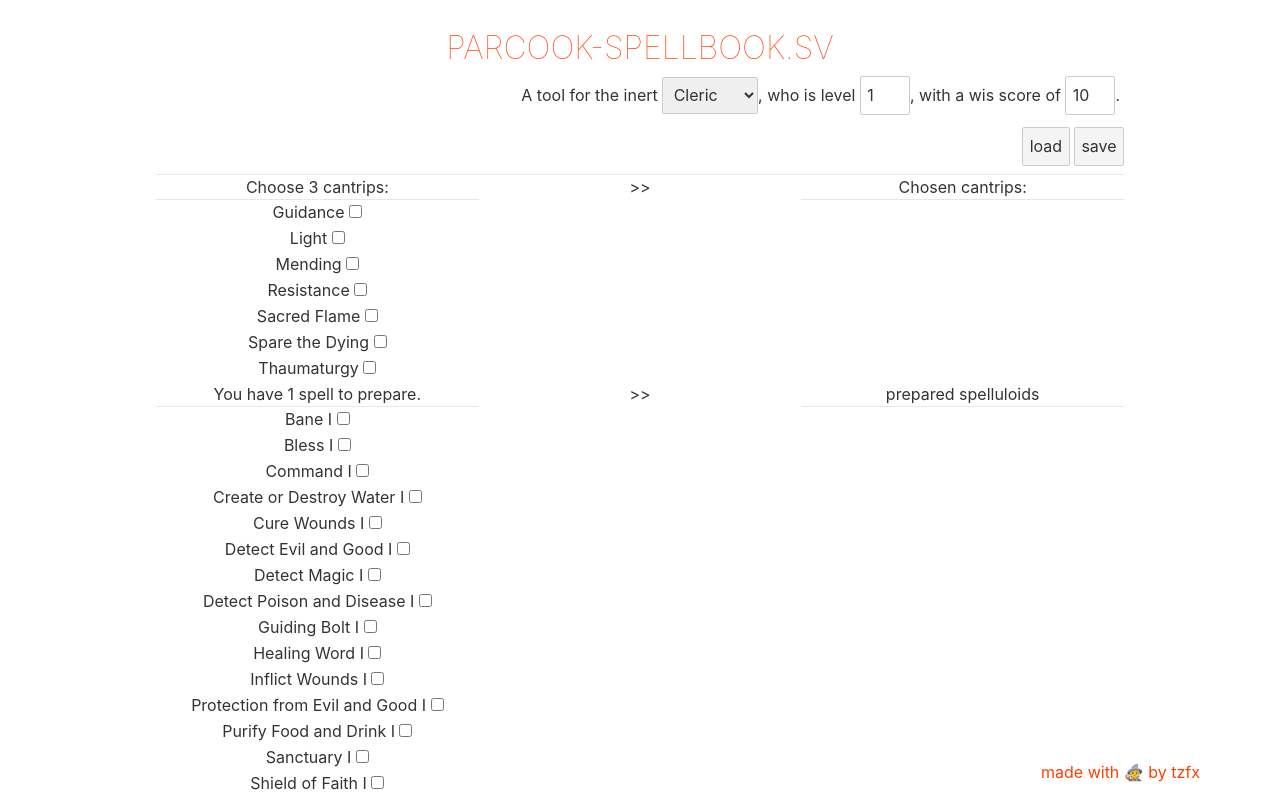
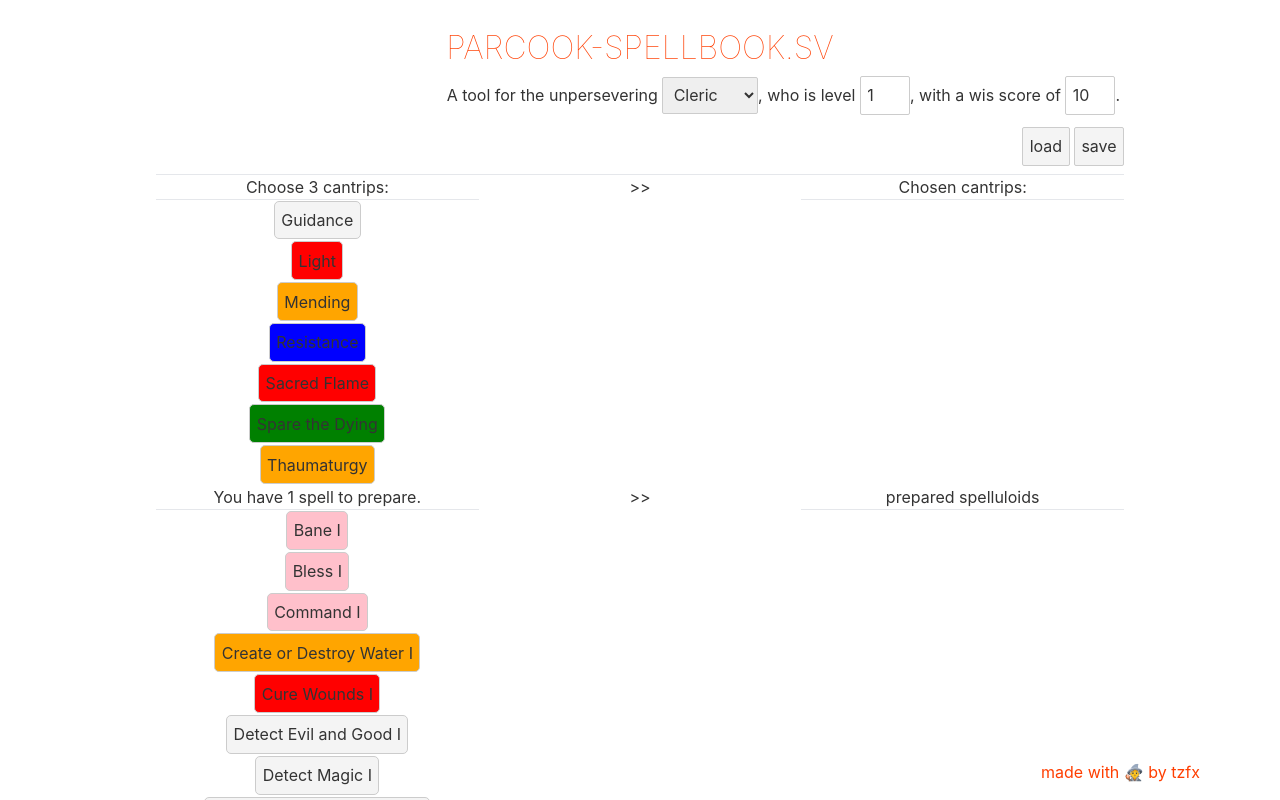
Before and after one commit to tzfx/parcook-spellbook.sv, a Svelte app: page / in a window 1280 px wide. Shown: the top 800 px of the page. Built offline with nearby package versions, Linux system fonts and the light colour scheme.

Commit message:
feat: the colours, duke- the colours.

```diff
--- a/public/app.css
+++ b/public/app.css
@@ -506,6 +506,9 @@ Ensure the default browser behavior of the `hidden` attribute.
 .p-1 {
   padding: 0.25rem;
 }
+.p-0 {
+  padding: 0px;
+}
 .text-center {
   text-align: center;
 }
@@ -591,3 +594,35 @@ button:not(:disabled):active {
 button:focus {
     border-color: #666;
 }
+
+.abjuration {
+    background-color: blue;
+}
+
+.conjuration {
+    background-color: yellow;
+}
+
+.divination: {
+    background-color: grey;
+}
+
+.enchantment {
+    background-color: pink;
+}
+
+.evocation {
+    background-color: red;
+}
+
+.illusion {
+    background-color: purple;
+}
+
+.necromancy {
+    background-color: green;
+}
+
+.transmutation {
+    background-color: orange;
+}
--- a/public/global.css
+++ b/public/global.css
@@ -70,3 +70,35 @@ button:not(:disabled):active {
 button:focus {
     border-color: #666;
 }
+
+.abjuration {
+    background-color: blue;
+}
+
+.conjuration {
+    background-color: yellow;
+}
+
+.divination: {
+    background-color: grey;
+}
+
+.enchantment {
+    background-color: pink;
+}
+
+.evocation {
+    background-color: red;
+}
+
+.illusion {
+    background-color: purple;
+}
+
+.necromancy {
+    background-color: green;
+}
+
+.transmutation {
+    background-color: orange;
+}
--- /dev/null
+++ b/src/Spell.svelte
@@ -0,0 +1,19 @@
+<script lang="ts">
+    import { convert } from "./utils/numerals";
+    import { alpha2school } from "./srd/school";
+    export let spell;
+</script>
+
+<li class="spell p-0">
+    <button class={alpha2school(spell.school)}
+        >{spell.name}
+        {spell.level !== 0 ? convert(spell.level) : ""}</button
+    >
+</li>
+
+<style>
+    button {
+        margin: 1px;
+        border-radius: 5px;
+    }
+</style>
--- a/src/Spellbook.svelte
+++ b/src/Spellbook.svelte
@@ -6,24 +6,30 @@
     import { CharacterStorage } from "./utils/storage";
     import type { prep } from "./prep";
     import { onMount } from "svelte";
+    import Spell from "./Spell.svelte";
     let classSpells = [];
     let maxSlotLevel = 0;
+    let toPrepare = 0;
     export let prep: prep;
 
     const mod = (score: number) => Math.floor((score - 10) / 2);
     const refreshSpells = () =>
         (classSpells = spells
-            .filter((spell) =>
-                spell.classes.fromClassList.find(
-                    (i) =>
-                        i.name.toLowerCase() === prep.clazz.name.toLowerCase()
-                )
+            .filter(
+                (spell) =>
+                    spell.classes.fromClassList.find(
+                        (i) =>
+                            i.name.toLowerCase() ===
+                            prep.clazz.name.toLowerCase()
+                    ) && !prep.prepared.includes(spell)
             )
             .sort((a, b) => (a.level < b.level ? -1 : +1)));
-    const refreshMaxSlotLevel = () =>
-        (maxSlotLevel = prep.clazz.classTableGroups
+    const refreshMaxSlotLevel = () => {
+        maxSlotLevel = prep.clazz.classTableGroups
             .find((group) => group.rowsSpellProgression != null)
-            ?.rowsSpellProgression[prep.level - 1].findIndex((n) => n === 0));
+            ?.rowsSpellProgression[prep.level - 1].findIndex((n) => n === 0);
+        toPrepare = calculatePrepared();
+    };
     const calculatePrepared = () => {
         let caster = 1;
         if (prep.clazz.casterProgression === "1/2") {
@@ -84,18 +90,11 @@
             <hr />
             <ul>
                 {#each classSpells.filter((s) => s.level === 0) as cantrip}
-                    <li class="spell">
-                        <label for={cantrip.name}>
-                            {cantrip.name}
-                            <input
-                                id={cantrip.name}
-                                on:click={(e) =>
-                                    (prep.catnips =
-                                        prep.catnips.concat(cantrip))}
-                                type="checkbox"
-                            /></label
-                        >
-                    </li>
+                    <Spell
+                        spell={cantrip}
+                        on:click={() =>
+                            (prep.catnips = prep.catnips.concat(cantrip))}
+                    />
                 {/each}
             </ul>
         </div>
@@ -105,38 +104,24 @@
             <hr />
             <ul>
                 {#each prep.catnips as catnip}
-                    <li class="spell">
-                        <label for={catnip.name}>
-                            {catnip.name}
-                            <input
-                                id={catnip.name}
-                                on:click={(e) =>
-                                    (prep.catnips = prep.catnips.filter(
-                                        (c) => c.name !== catnip.name
-                                    ))}
-                                type="checkbox"
-                            /></label
-                        >
-                    </li>
+                    <Spell
+                        spell={catnip}
+                        on:click={() =>
+                            (prep.catnips = prep.catnips.filter(
+                                (c) => c.name !== catnip.name
+                            ))}
+                    />
                 {/each}
             </ul>
         </div>
         <div>
             <h2>
-                You have {calculatePrepared()} spell{calculatePrepared() === 1
-                    ? ""
-                    : "s"} to prepare.
+                You have {toPrepare} spell{toPrepare === 1 ? "" : "s"} to prepare.
             </h2>
             <hr />
             <ul class="overflow-auto">
                 {#each classSpells.filter((s) => s.level !== 0 && s.level <= maxSlotLevel) as spell}
-                    <li class="spell">
-                        <label for={spell.name}>
-                            {spell.name}
-                            {convert(spell.level)}
-                            <input id={spell.name} type="checkbox" /></label
-                        >
-                    </li>
+                    <Spell {spell} />
                 {/each}
             </ul>
         </div>
--- /dev/null
+++ b/src/srd/school.ts
@@ -0,0 +1,22 @@
+export const alpha2school = (alpha) => {
+    switch (alpha) {
+        case "A":
+            return "abjuration";
+        case "C":
+            return "conjuration";
+        case "D":
+            return "diviniation";
+        case "E":
+            return "enchantment";
+        case "V":
+            return "evocation";
+        case "I":
+            return "illusion";
+        case "N":
+            return "necromancy";
+        case "T":
+            return "transmutation";
+        default:
+            throw new Error("Unsupported alpha/school." + alpha);
+    }
+};
```
